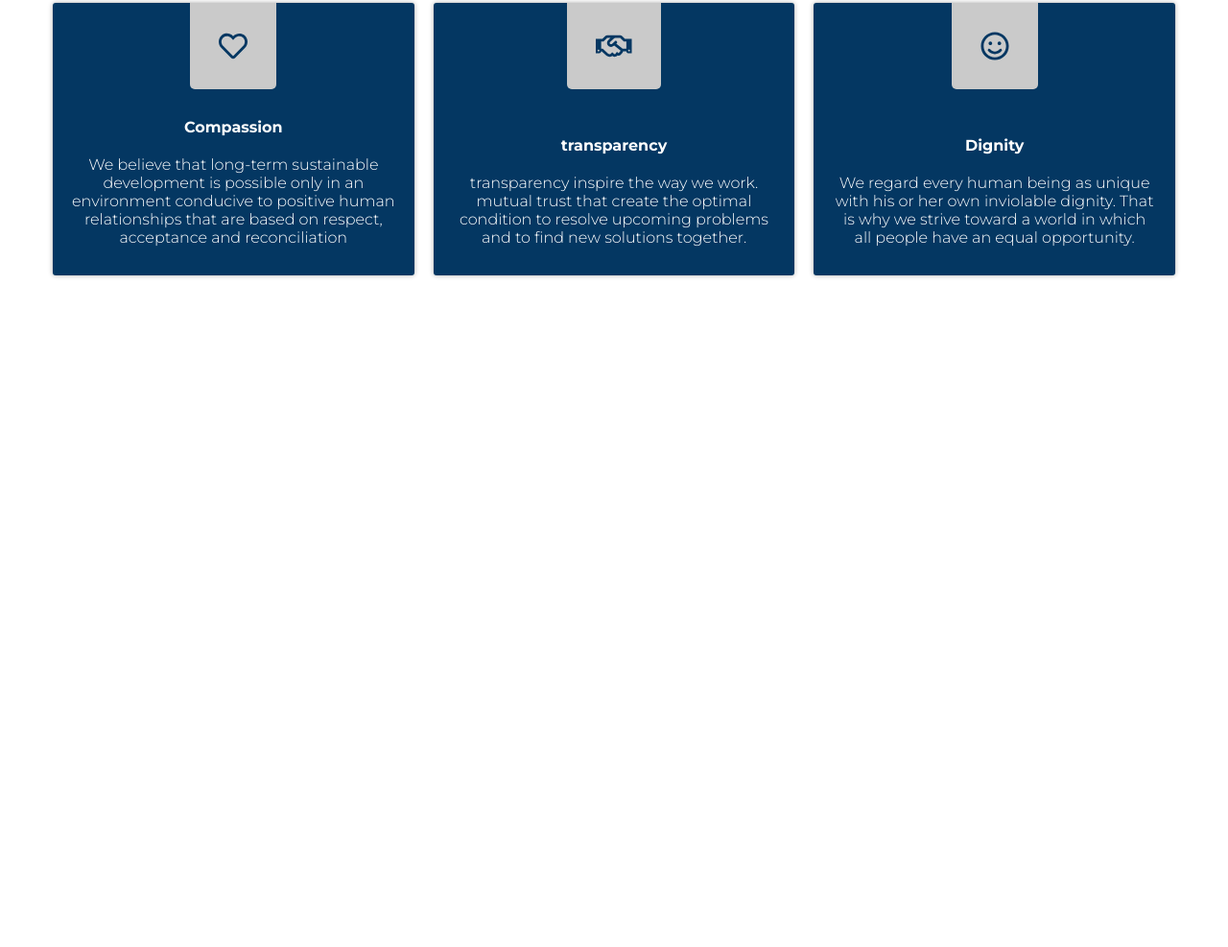
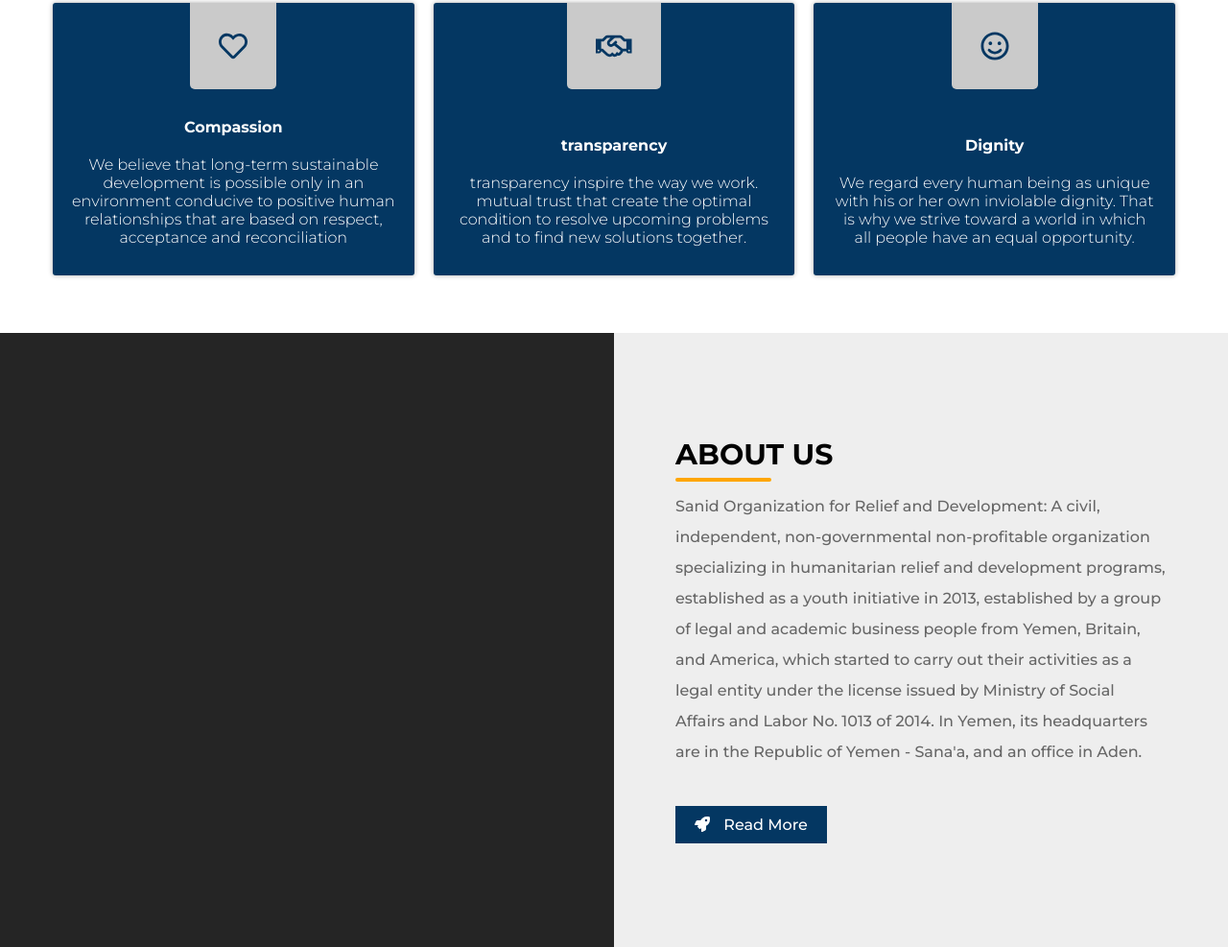
Before and after one commit to JalalMadhaji/demo-screen, a plain HTML site: page index.html in a window 1280 px wide. Shown: the part 1007-1994 px from the top of the page at 96% size. Before the commit the page ends 1354 px from the top, so only its background shows below. Drawn offline with Linux system fonts and the light colour scheme.

Commit message:
add about section

```diff
--- a/css/style.css
+++ b/css/style.css
@@ -284,7 +284,60 @@ a {
   font-size: 30px;
   color: #043762;
 }
+/* About Section */
+.about-us {
+  display: flex;
+  justify-content: flex-start;
+  align-items: center;
+  flex-wrap: wrap;
+  min-height: 80vh;
+  background-color: #eee;
+}
+.about-us img {
+  flex: 1;
+  width: 100%;
+  max-height: 80vh;
+  object-fit: cover;
+}
+.about-us .desc {
+  flex: 1;
+  padding: 20px 5vw;
+  height: 100%;
+}
+.about-us article h2 {
+  font-size: 30px;
+  text-transform: uppercase;
+  position: relative;
+}
+.about-us article h2::after {
+  content: "";
+  position: absolute;
+  bottom: -10px;
+  left: 0;
+  height: 4px;
+  width: 100px;
+  background-color: #ffa600;
+  border-radius: 5px;
+}
+.about-us .desc article p {
+  margin: 20px auto;
+  line-height: 2;
+  color: #666;
+}
+.about-us article a {
+  color: white;
+  background-color: #043762;
+  display: inline-block;
+  padding: 10px 20px;
+  margin-top: 20px;
+}
+.about-us article a svg {
+  margin-right: 10px;
+  position: relative;
+}
 
+/* About Section */
+/* Media Query */
 @media screen and (max-width: 1000px) {
   .menu nav {
     /* display: none; */
@@ -346,6 +399,7 @@ a {
     right: 20px;
   }
 }
+/* Media Query */
 .menu nav.opened {
   right: 0;
 }
--- a/index.html
+++ b/index.html
@@ -142,6 +142,28 @@
           </div>
         </div>
       </section>
+      <section>
+        <div class="about-us">
+          <img src="./imgs/empty.jpg" alt="" />
+          <div class="desc">
+            <article>
+              <h2>About Us</h2>
+              <p>
+                Sanid Organization for Relief and Development: A civil,
+                independent, non-governmental non-profitable organization
+                specializing in humanitarian relief and development programs,
+                established as a youth initiative in 2013, established by a
+                group of legal and academic business people from Yemen, Britain,
+                and America, which started to carry out their activities as a
+                legal entity under the license issued by Ministry of Social
+                Affairs and Labor No. 1013 of 2014. In Yemen, its headquarters
+                are in the Republic of Yemen - Sana'a, and an office in Aden.
+              </p>
+              <a href="#"><i class="fas fa-rocket"></i> Read More</a>
+            </article>
+          </div>
+        </div>
+      </section>
     </main>
     <script
       defer
```
Also changed, not shown: imgs/empty.jpg (added).
